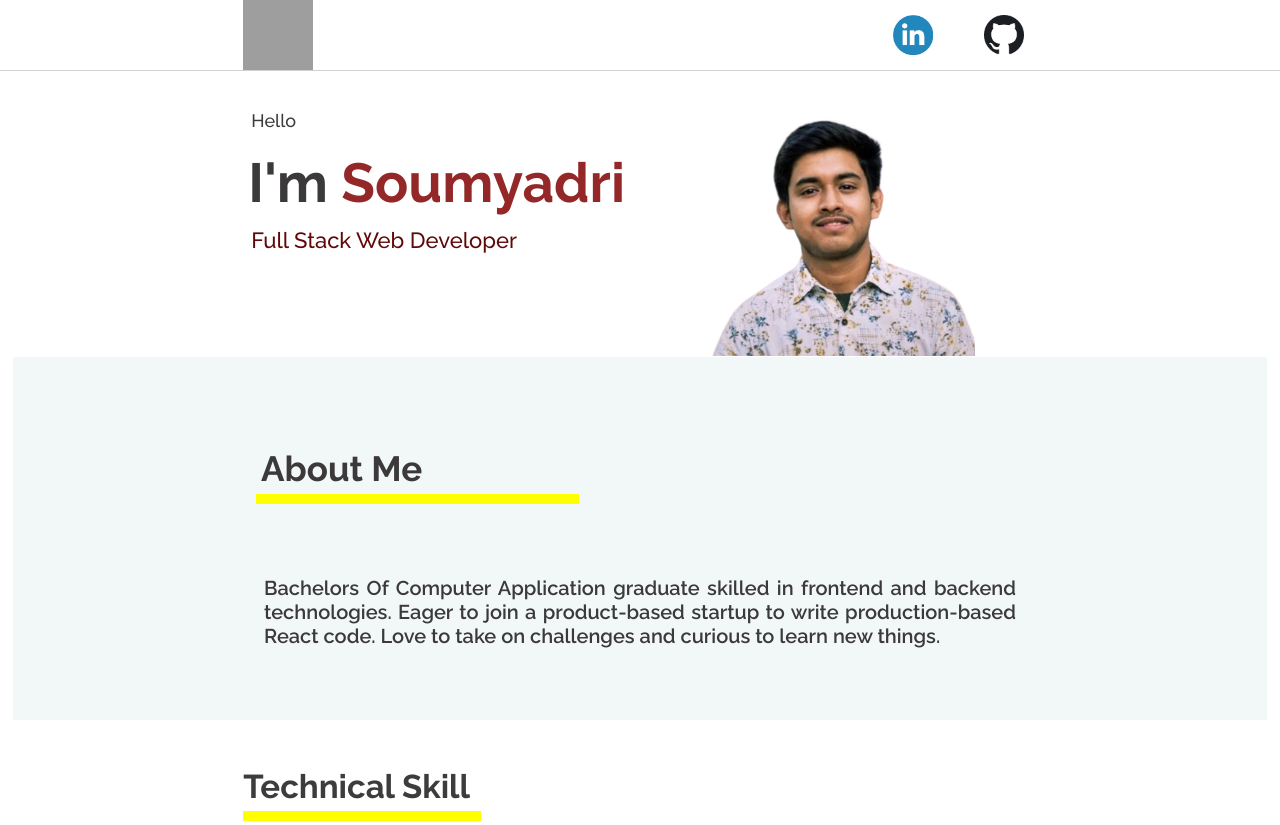
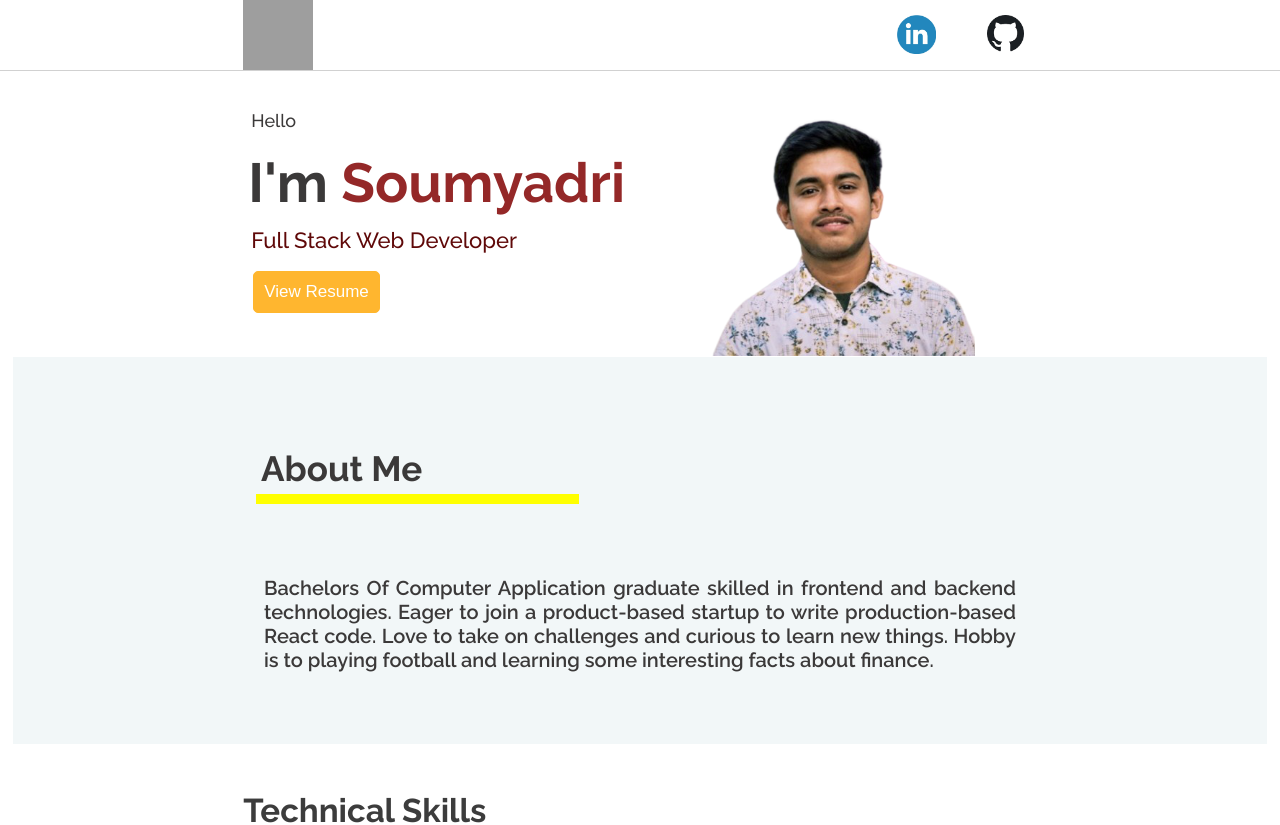
Before and after one commit to soumyadri/soumyadri-portfolio, a React (Create React App) app: page / in a window 1280 px wide. Shown: the top 825 px of the page. Built offline with nearby package versions, Linux system fonts and the light colour scheme; grey boxes are pictures that could not be loaded.

Commit message:
About me changes made & NavBar property fixed

```diff
--- a/src/Components/About/About.jsx
+++ b/src/Components/About/About.jsx
@@ -77,10 +77,7 @@ export const About = () => {
                 <YellowBar></YellowBar>
             </LeftDiv>
             <RightDiv>
-                <H5>Bachelors Of Computer Application graduate skilled in frontend
-                and backend technologies. Eager to join a product-based startup
-                to write production-based React code. Love to take on challenges
-                and curious to learn new things.</H5>
+                <H5>Bachelors Of Computer Application graduate skilled in frontend and backend technologies. Eager to join a product-based startup to write production-based React code. Love to take on challenges and curious to learn new things. Hobby is to playing football and learning some interesting facts about finance.</H5>
             </RightDiv>
         </AboutDiv>
     )
--- a/src/Components/Github/Github.jsx
+++ b/src/Components/Github/Github.jsx
@@ -26,7 +26,7 @@ const Img = styled.img`
     border-bottom: 1px solid #4b1111;
 
     &:hover{
-        transform: scaleX(101%);
+        transform: scaleX(100.5%);
     }
 
     &{
--- a/src/Components/Intro/Intro.jsx
+++ b/src/Components/Intro/Intro.jsx
@@ -85,6 +85,22 @@ const Img = styled.img`
     }
 `
 
+const Button = styled.button`
+    background-color: #ffb62f;
+    color: white;
+    font-size: 17px;
+    margin-left: 10px;
+    border-radius: 5px;
+    padding: 10px;
+    border: 1px solid #ffb62d;
+    margin-top: 10px;
+    cursor: pointer;
+
+    &:hover{
+        background-color: #f8a711f0;
+    }
+`
+
 export const Intro = () => {
     return (
         <PrimaryContainer>
@@ -92,6 +108,7 @@ export const Intro = () => {
                 <H5>Hello</H5>
                 <H2>I'm <span style={{color: "#942828"}}>Soumyadri</span></H2>
                 <H4>Full Stack Web Developer</H4>
+                <Button onClick={()=>window.open("https://drive.google.com/file/d/1ruWvcB0h3Zd2FoflSv7wcWjWXNfd8is8/view?usp=sharing", '_blank')}>View Resume</Button>
             </div>
             <div>
                 <Img src={Soumyadri} alt="" />
--- a/src/Components/NavBar/NavBar.jsx
+++ b/src/Components/NavBar/NavBar.jsx
@@ -7,16 +7,12 @@ const Logo = styled.img`
     width: 70px;
     height: 70px;
     margin-left: 19%;
-    cursor: pointer;
-
-    &:hover{
-      transform: scale(102%);
-    }
 `
 
 const Logo1 = styled.img`
-    width: 40px;
-    height: 40px;
+    width: 39px;
+    height: 39px;
+    max-width: 100%;
     margin-left: auto;
     margin-right: 2%;
     margin-top: 15px;
@@ -28,8 +24,8 @@ const Logo1 = styled.img`
 `
 
 const Logo2 = styled.img`
-    width: 40px;
-    height: 40px;
+    width: 37px;
+    height: 37px;
     margin-left: 2%;
     margin-right: 20%;
     margin-top: 15px;
--- a/src/Components/Skill/Skill.jsx
+++ b/src/Components/Skill/Skill.jsx
@@ -67,8 +67,9 @@ const LeftDiv = styled.div`
     padding-bottom: 5%;
 
     &{
-        @media only screen and (max-width: 1310px) {
+        @media only screen and (max-width: 1110px) {
             grid-template-columns: auto auto;
+            grid-gap: 15%;
         }
     }
 `
@@ -83,10 +84,10 @@ const Img = styled.img`
     width: 100%;
     max-height: 130px;
     max-width: 130px;
-    border-bottom: 1px solid #4b1111;
+
 
     &:hover{
-        transform: scaleX(102%);
+        transform: scaleX(101%);
     }
 
     &{
@@ -100,7 +101,7 @@ const Img = styled.img`
 export const Skill = () => {
     return (
         <SkillDiv>
-            <H2>Technical Skill</H2>
+            <H2>Technical Skills</H2>
             <YellowBar></YellowBar>
             <LeftDiv>
                 <InnerDiv>
```
